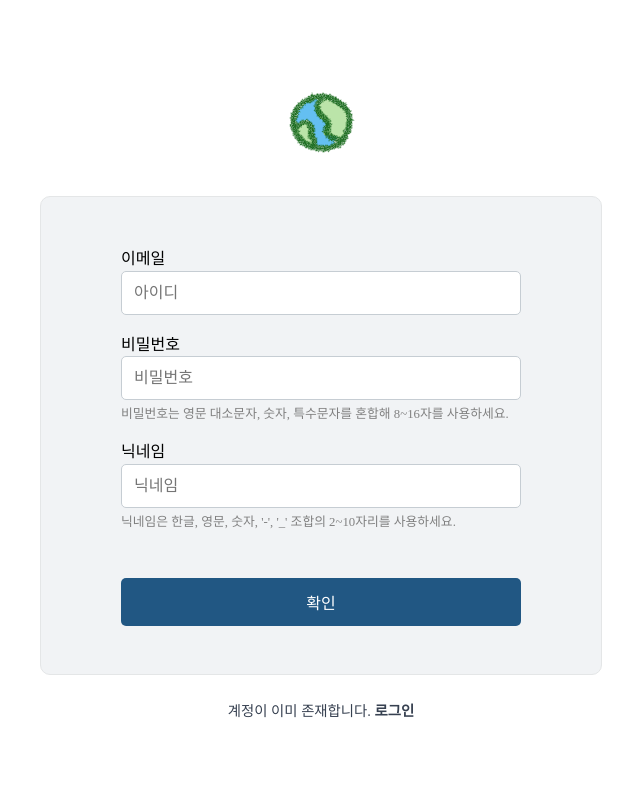
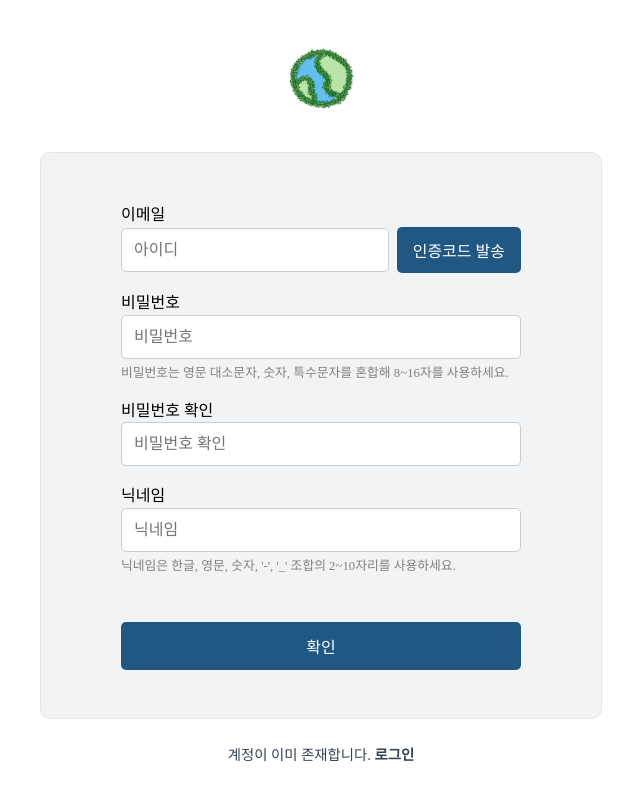
Before and after one commit to B-efore/my-log-front, a React (Vite) app: page /register in a window 1280 px wide. Shown: the whole page, without its empty margins (319-959 px from the left). Built offline with nearby package versions, Linux system fonts and the light colour scheme; a web font is replaced by a local one.

Commit message:
feat: 회원가입 이메일 인증 추가

```diff
--- /dev/null
+++ b/src/api/mailService.js
@@ -0,0 +1,5 @@
+import axios from "./axios"
+
+export const sendMail = async (mailRequest) => {
+    return axios.post("/emails/send", mailRequest);
+};
--- a/src/pages/Register.css
+++ b/src/pages/Register.css
@@ -54,6 +54,29 @@
   margin-top: 0.2rem;
 }
 
+.email-input-wrapper {
+  display: flex;
+  align-items: center;
+  gap: 0.5rem;
+}
+
+.email-btn {
+  padding: 0.7rem 1rem;
+  background-color: var(--color-main);
+  color: white;
+  font-size: 1rem;
+  border: none;
+  border-radius: 5px;
+  cursor: pointer;
+  white-space: nowrap;
+}
+
+.email-btn:hover {
+  background-color: var(--color-main-light);
+  transition: background-color var(--transition);
+}
+
+
 .submit-btn {
   width: 100%;
   margin-top: 2rem;
--- a/src/pages/Register.jsx
+++ b/src/pages/Register.jsx
@@ -3,17 +3,22 @@ import { useNavigate, Link } from "react-router-dom";
 import ToastMessage from "../components/common/ToastMessage";
 import { getLogoImage } from "../util/get-images";
 import { signup } from "../api/authService";
-import { showErrorToast } from "../util/toast";
+import { showErrorToast, showSuccessToast } from "../util/toast";
 import "./Register.css";
+import { sendMail } from "../api/mailService";
 
 const Register = () => {
 
   const navigate = useNavigate();
   const [form, setForm] = useState({
     email: "",
+    code: "",
     password: "",
+    confirmPassword: "",
     username: "",
   });
+
+  const [emailSent, setEmailSent] = useState(false);
 
   const goHome = () => navigate("/");
 
@@ -21,6 +26,22 @@ const Register = () => {
     const { name, value } = e.target;
     setForm((prev) => ({ ...prev, [name]: value }));
   };
+
+  const handleSendCode = async () => {
+
+    const requestBody = {
+      email: form.email,
+    };
+
+    try {
+      const response = await sendMail(requestBody);
+      showSuccessToast(response.data);
+      setEmailSent(true);
+    } catch (e) {
+      console.log(e);
+      showErrorToast(e);
+    }
+  }
 
   const handleSubmit = async (e) => {
     e.preventDefault();
@@ -40,6 +61,7 @@ const Register = () => {
       <form className="register-box" onSubmit={handleSubmit}>
         <div className="form-group">
           <label htmlFor="email">이메일</label>
+          <div className="email-input-wrapper">
             <input
               className="register-input"
               id="email"
@@ -50,7 +72,27 @@ const Register = () => {
               onChange={handleChange}
               required
             />
+            <button type="button" className="email-btn" onClick={handleSendCode}>
+              인증코드 발송
+            </button>
           </div>
+        </div>
+
+        {emailSent && (
+          <div className="form-group">
+            <label htmlFor="code">인증 코드</label>
+            <input
+              className="register-input"
+              id="code"
+              name="code"
+              type="text"
+              placeholder="인증 코드를 입력하세요."
+              value={form.code}
+              onChange={handleChange}
+              required
+            />
+          </div>
+        )}
 
         <div className="form-group">
           <label htmlFor="password">비밀번호</label>
@@ -65,6 +107,20 @@ const Register = () => {
             required
           />
           <small>비밀번호는 영문 대소문자, 숫자, 특수문자를 혼합해 8~16자를 사용하세요.</small>
+        </div>
+
+        <div className="form-group">
+          <label htmlFor="confirmPassword">비밀번호 확인</label>
+          <input
+            className="register-input"
+            id="confirmPassword"
+            name="confirmPassword"
+            type="password"
+            placeholder="비밀번호 확인"
+            value={form.confirmPassword}
+            onChange={handleChange}
+            required
+          />
         </div>
 
         <div className="form-group">
```
Lines whose indentation alone changed are shown as unchanged.
